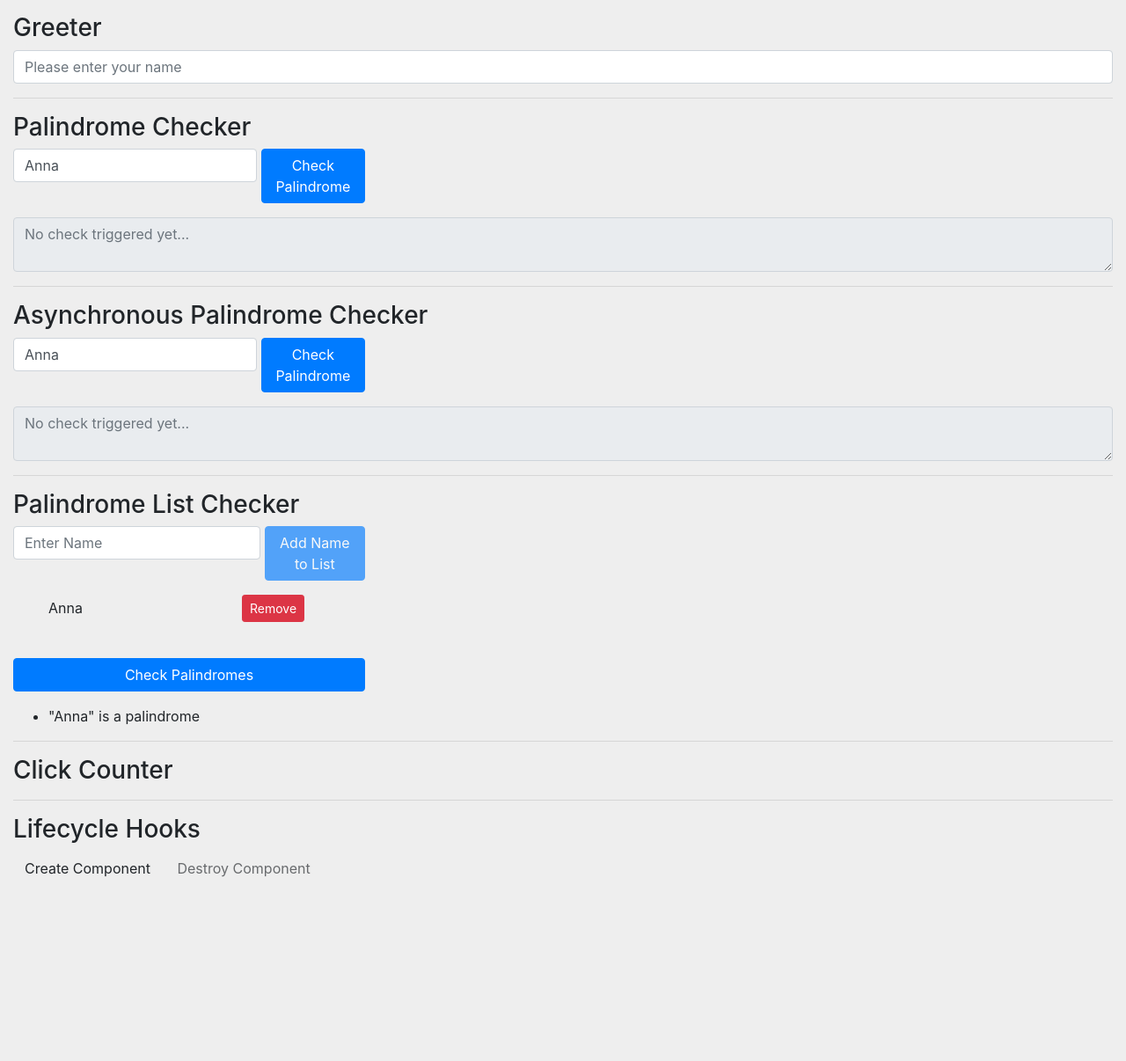
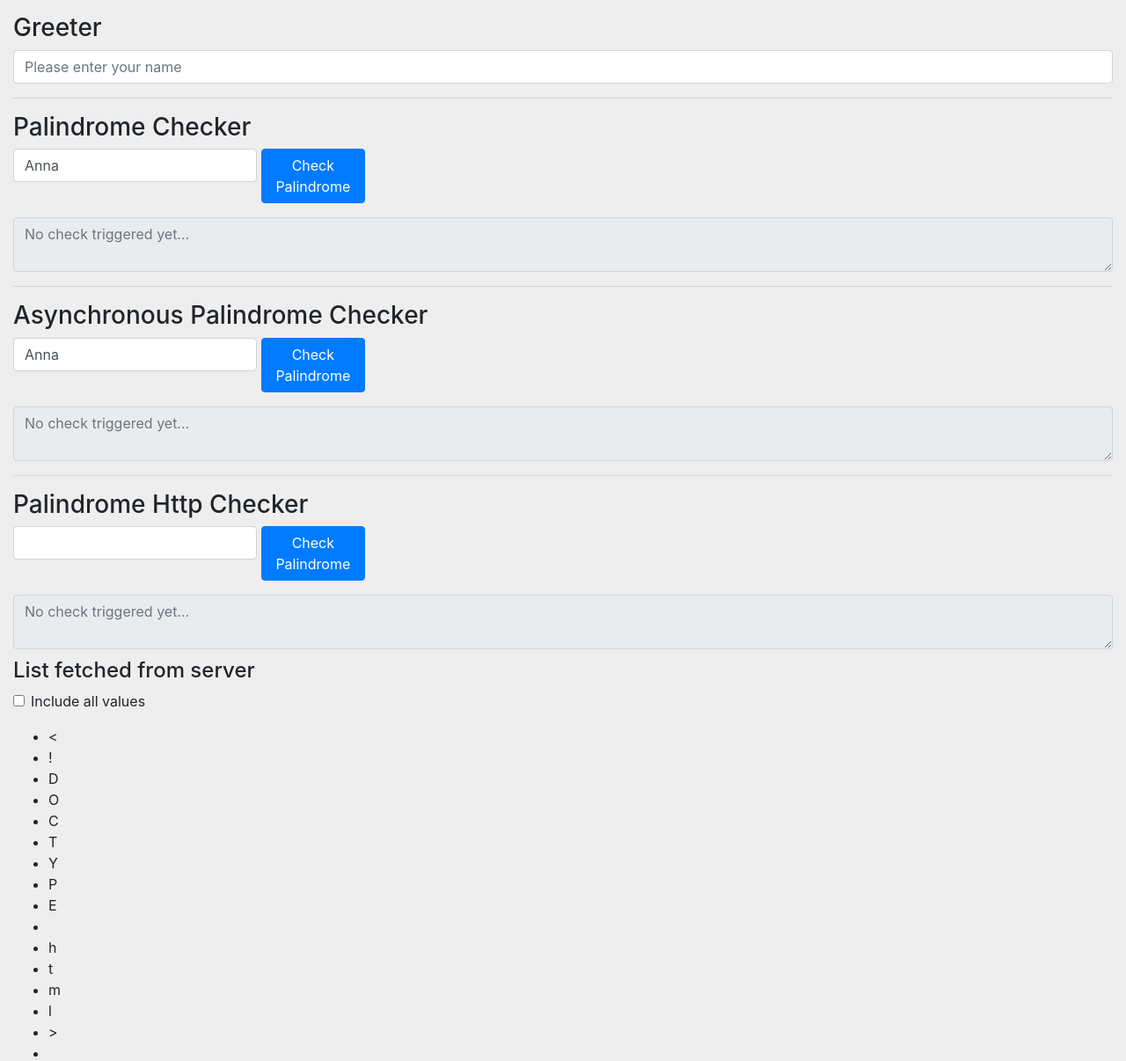
Before and after one commit to thickl/angularjs-ts-training, a website built with webpack: page src/index.html in a window 1280 px wide. Shown: the top 1206 px of the page at 88% size. Before the commit the page ends 1021 px from the top, so only its background shows below. Built offline with nearby package versions, Linux system fonts and the light colour scheme; some packages are replaced by stand-ins of ours; files whose address does not match are found by name.

Commit message:
http examples

```diff
--- a/src/app/app.component.html
+++ b/src/app/app.component.html
@@ -27,6 +27,13 @@
 
 <hr>
 
+<h3>Palindrome Http Checker</h3>
+<div class="app__palindrome-check">
+    <palindrome-http-checker></palindrome-http-checker>
+</div>
+
+<hr>
+
 <h3>Palindrome List Checker</h3>
 <div class="app__palindrome-check">
     <palindrome-list-checker></palindrome-list-checker>
@@ -34,7 +41,10 @@
 
 <hr>
 
-<h3 click-counter>Click Counter</h3>
+<h3 click-counter
+    on-click-counter-changed="$ctrl.setCounter(counter)">
+    Click Counter: {{$ctrl.counter}} times
+</h3>
 
 <hr>
 
--- a/src/app/app.component.ts
+++ b/src/app/app.component.ts
@@ -1,12 +1,23 @@
-import './app.component.scss';
+import {IComponentOptions, IOnInit} from 'angular';
 
-export class AppComponent {
+export class AppComponent implements IOnInit {
     name: string;
     someValueForLifecycleComponent: string;
     showLifecycleComponent: boolean;
+    counter: number;
+
+    setCounter(counter: number): void {
+        this.counter = counter;
+    }
+
+    $onInit(): void {
+        this.counter = 0;
+    }
 }
 
-export const appComponentOptions: ng.IComponentOptions = {
+import './app.component.scss';
+
+export const appComponentOptions: IComponentOptions = {
     templateUrl: './app.component.html',
     controller: AppComponent,
 };
--- a/src/app/app.module.ts
+++ b/src/app/app.module.ts
@@ -8,12 +8,14 @@ import {asyncPalindromeModule} from './palindrome-async/async-palindrome.module'
 import {palindromeListModule} from './palindrome-list/palindrome-list.module';
 import {clickCounterModule} from './click-counter/click-counter.module';
 import {lifecycleModule} from './lifecycle/lifecycle.module';
+import {palindromeHttpModule} from './palindrome-http/palindrome-http.module';
 
 export const appModule = angular
     .module('application', [
         greeterModule,
         palindromeModule,
         asyncPalindromeModule,
+        palindromeHttpModule,
         palindromeListModule,
         clickCounterModule,
         lifecycleModule,
--- a/src/app/click-counter/click-counter.directive.ts
+++ b/src/app/click-counter/click-counter.directive.ts
@@ -1,12 +1,24 @@
-export class ClickCounterDirective implements ng.IDirective {
+import {IAttributes, IAugmentedJQuery, IDirective, IRootScopeService} from 'angular';
+
+interface ClickCounterDirectiveScope extends IRootScopeService {
+    onClickCounterChanged(event: { counter: number }): void;
+}
+
+export class ClickCounterDirective implements IDirective {
     restrict = 'A';
     replace = true;
 
-    count: number = 0;
+    scope = {
+        onClickCounterChanged: '&',
+    };
 
-    link(scope: ng.IRootScopeService, element: ng.IAugmentedJQuery, attributes: ng.IAttributes) {
+    counter: number = 0;
+
+    link(scope: ClickCounterDirectiveScope, element: IAugmentedJQuery, attributes: IAttributes) {
         element.on('click', () => {
-            console.log('clicked ' + this.count++ + ' times!');
+            scope.onClickCounterChanged({ counter: ++this.counter });
+            scope.$apply();
         });
     }
+
 }
--- a/src/app/greeter/greeter.component.ts
+++ b/src/app/greeter/greeter.component.ts
@@ -1,8 +1,10 @@
+import {IComponentOptions} from 'angular';
+
 export class GreeterComponent {
     name: string;
 }
 
-export const greeterComponentOptions: ng.IComponentOptions = {
+export const greeterComponentOptions: IComponentOptions = {
     templateUrl: './greeter.component.html',
     controller: GreeterComponent,
     bindings: {
--- a/src/app/lifecycle/lifecycle.component.ts
+++ b/src/app/lifecycle/lifecycle.component.ts
@@ -1,4 +1,4 @@
-import {IDoCheck, ILogService, IOnChanges, IOnDestroy, IOnInit, IPostLink} from 'angular';
+import {IComponentOptions, IDoCheck, ILogService, IOnChanges, IOnDestroy, IOnInit, IPostLink} from 'angular';
 
 export class LifecycleComponent implements IOnInit, IOnChanges, IDoCheck, IOnDestroy, IPostLink {
 
@@ -39,7 +39,7 @@ export class LifecycleComponent implements IOnInit, IOnChanges, IDoCheck, IOnDes
 
 }
 
-export const lifecycleComponentOptions: ng.IComponentOptions = {
+export const lifecycleComponentOptions: IComponentOptions = {
     templateUrl: './lifecycle.component.html',
     controller: LifecycleComponent,
     bindings: {
--- a/src/app/palindrome-async/component/async-palindrome-checker.component.ts
+++ b/src/app/palindrome-async/component/async-palindrome-checker.component.ts
@@ -1,4 +1,4 @@
-import {IOnInit} from 'angular';
+import {IComponentOptions, IOnInit} from 'angular';
 
 import {IAsyncPalindromeService} from '../service/i-async-palindrome.service';
 import './async-palindrome-checker.component.scss';
@@ -26,7 +26,7 @@ export class AsyncPalindromeCheckerComponent implements IOnInit {
     }
 }
 
-export const asyncPalindromeCheckerComponentOptions: ng.IComponentOptions = {
+export const asyncPalindromeCheckerComponentOptions: IComponentOptions = {
     templateUrl: './async-palindrome-checker.component.html',
     controller: AsyncPalindromeCheckerComponent,
     bindings: {
--- /dev/null
+++ b/src/app/palindrome-http/component/palindrome-http-checker.component.html
@@ -0,0 +1,40 @@
+<div class="form-group palindrome-checker__input">
+    <input type="text"
+           class="form-control palindrome-checker__input-name"
+           ng-disabled="$ctrl.loading"
+           ng-model="$ctrl.name">
+
+    <button class="btn btn-primary"
+            type="button"
+            ng-click="$ctrl.check($ctrl.name)"
+            ng-disabled="$ctrl.loading">
+        Check Palindrome
+    </button>
+
+</div>
+<div class="palindrome-checker__output">
+    <textarea class="form-control"
+              placeholder="No check triggered yet..."
+              readonly>{{!$ctrl.loading ? $ctrl.lastCheck : 'Checking input "' + $ctrl.name + '", please stand by...'}}</textarea>
+</div>
+
+<h4 class="palindrome-checker__header">List fetched from server</h4>
+<div class="form-group palindrome-checker__input">
+    <div class="form-check">
+        <input id="includeAllCb"
+               type="checkbox"
+               class="form-check-input"
+               ng-model="$ctrl.includeAll"
+               ng-change="$ctrl.reloadPalindromes($ctrl.includeAll)">
+        <label class="form-check-label" for="includeAllCb">
+            Include all values
+        </label>
+    </div>
+</div>
+<div class="form-group">
+    <ul>
+        <li ng-repeat="name in $ctrl.names track by $index">
+            {{name}}
+        </li>
+    </ul>
+</div>
--- /dev/null
+++ b/src/app/palindrome-http/component/palindrome-http-checker.component.scss
@@ -0,0 +1,15 @@
+.palindrome-checker {
+    &__input {
+        display: flex;
+        flex-direction: row;
+        width: 400px;
+    }
+
+    &__input-name {
+        margin-right: 5px;
+    }
+
+    &__header {
+        margin-top: 10px;
+    }
+}
--- /dev/null
+++ b/src/app/palindrome-http/component/palindrome-http-checker.component.ts
@@ -0,0 +1,47 @@
+import {IPalindromeHttpService} from '../service/i-palindrome-http.service';
+import {IComponentOptions, IOnInit} from 'angular';
+
+export class PalindromeHttpCheckerComponent implements IOnInit {
+    names: string[];
+    loading: boolean;
+    lastCheck: string;
+    includeAll: boolean;
+
+    constructor(private palindromeHttpService: IPalindromeHttpService) {
+    }
+
+    $onInit(): void {
+        this.includeAll = false;
+        this.reloadPalindromes(this.includeAll);
+    }
+
+    check(name: string = ''): void {
+        this.loading = true;
+        this.palindromeHttpService.isPalindrome(name)
+            .then(response => {
+                this.lastCheck = `"${name}" is ${response.palindrome ? '' : 'not '}a palindrome`;
+                this.loading = false;
+            })
+            .catch(() => {
+                this.lastCheck = `The entered input "${name}" could not be checked.`;
+                this.loading = false;
+            });
+    }
+
+    reloadPalindromes(includeAll: boolean): void {
+        this.palindromeHttpService.getPalindromes(includeAll)
+            .then(palindromes => {
+                this.names = palindromes;
+            });
+    }
+}
+
+import './palindrome-http-checker.component.scss';
+
+export const palindromeCheckerComponentOptions: IComponentOptions = {
+    templateUrl: './palindrome-http-checker.component.html',
+    controller: PalindromeHttpCheckerComponent,
+    bindings: {
+        name: '<',
+    }
+};
--- /dev/null
+++ b/src/app/palindrome-http/palindrome-http.module.ts
@@ -0,0 +1,13 @@
+import * as angular from 'angular';
+
+import {PalindromeHttpService} from './service/palindrome-http.service';
+import {palindromeCheckerComponentOptions} from './component/palindrome-http-checker.component';
+import {palindromeListModule} from '../palindrome-list/palindrome-list.module';
+
+export const palindromeHttpModule = angular
+    .module('palindromeHttp', [
+        palindromeListModule,
+    ])
+    .component('palindromeHttpChecker', palindromeCheckerComponentOptions)
+    .service('palindromeHttpService', PalindromeHttpService)
+    .name;
--- /dev/null
+++ b/src/app/palindrome-http/service/is-palindrome.response.ts
@@ -0,0 +1,4 @@
+export interface IsPalindromeResponse {
+    value: string;
+    palindrome: boolean;
+}
--- /dev/null
+++ b/src/app/palindrome-http/service/palindrome-http.service.ts
@@ -0,0 +1,21 @@
+import {IPalindromeHttpService} from './i-palindrome-http.service';
+import {IHttpService, IPromise} from 'angular';
+import {IsPalindromeResponse} from './is-palindrome.response';
+
+export class PalindromeHttpService implements IPalindromeHttpService {
+    readonly host: string = '/api';
+    readonly baseUrl: string = 'palindromes';
+
+    constructor(private $http: IHttpService) {
+    }
+
+    isPalindrome(value: string = ''): IPromise<IsPalindromeResponse> {
+        return this.$http.post<IsPalindromeResponse>(`${this.host}/${this.baseUrl}/${value}`, {})
+            .then(response => response.data);
+    }
+
+    getPalindromes(includeAll: boolean): IPromise<string[]> {
+        return this.$http.get<string[]>(`${this.host}/${this.baseUrl}${includeAll ? '?include=all' : ''}`)
+            .then(response => response.data);
+    }
+}
--- a/src/app/palindrome-list/component/palindrome-list-checker.component.ts
+++ b/src/app/palindrome-list/component/palindrome-list-checker.component.ts
@@ -1,5 +1,5 @@
 import {IPalindromeService} from '../../palindrome/service/i-palindrome.service';
-import {IOnInit} from 'angular';
+import {IComponentOptions, IOnInit} from 'angular';
 
 export class PalindromeListCheckerComponent implements IOnInit {
     input: string;
@@ -49,7 +49,7 @@ export class PalindromeListCheckerComponent implements IOnInit {
 import './palindrome-list-checker.component.scss';
 import {PalindromeCheckModel} from '../models/palindrome-check.model';
 
-export const palindromeCheckerComponentOptions: ng.IComponentOptions = {
+export const palindromeCheckerComponentOptions: IComponentOptions = {
     templateUrl: './palindrome-list-checker.component.html',
     controller: PalindromeListCheckerComponent,
     bindings: {
--- a/src/app/palindrome/component/palindrome-checker.component.ts
+++ b/src/app/palindrome/component/palindrome-checker.component.ts
@@ -1,5 +1,5 @@
 import {IPalindromeService} from '../service/i-palindrome.service';
-import {IOnInit} from 'angular';
+import {IComponentOptions, IOnInit} from 'angular';
 
 export class PalindromeCheckerComponent implements IOnInit {
     name: string;
@@ -20,7 +20,7 @@ export class PalindromeCheckerComponent implements IOnInit {
 
 import './palindrome-checker.component.scss';
 
-export const palindromeCheckerComponentOptions: ng.IComponentOptions = {
+export const palindromeCheckerComponentOptions: IComponentOptions = {
     templateUrl: './palindrome-checker.component.html',
     controller: PalindromeCheckerComponent,
     bindings: {
--- a/webpack-dev.config.js
+++ b/webpack-dev.config.js
@@ -10,7 +10,13 @@ module.exports = webpackMerge(commonConfig, {
         contentBase: path.join(__dirname, ".tmp"),
         compress: true,
         port: 9000,
-        disableHostCheck: true
+        disableHostCheck: true,
+        proxy: {
+            '/api': {
+                target: 'http://localhost:4000',
+                pathRewrite: {'^/api': ''}
+            }
+        }
     },
 
     output: {
```
Also changed, not shown: src/app/palindrome-http/service/i-palindrome-http.service.ts (added, +8 -0 lines), src/app/palindrome-http/service/palindrome-http.service.mock.ts (added, +7 -0 lines).
